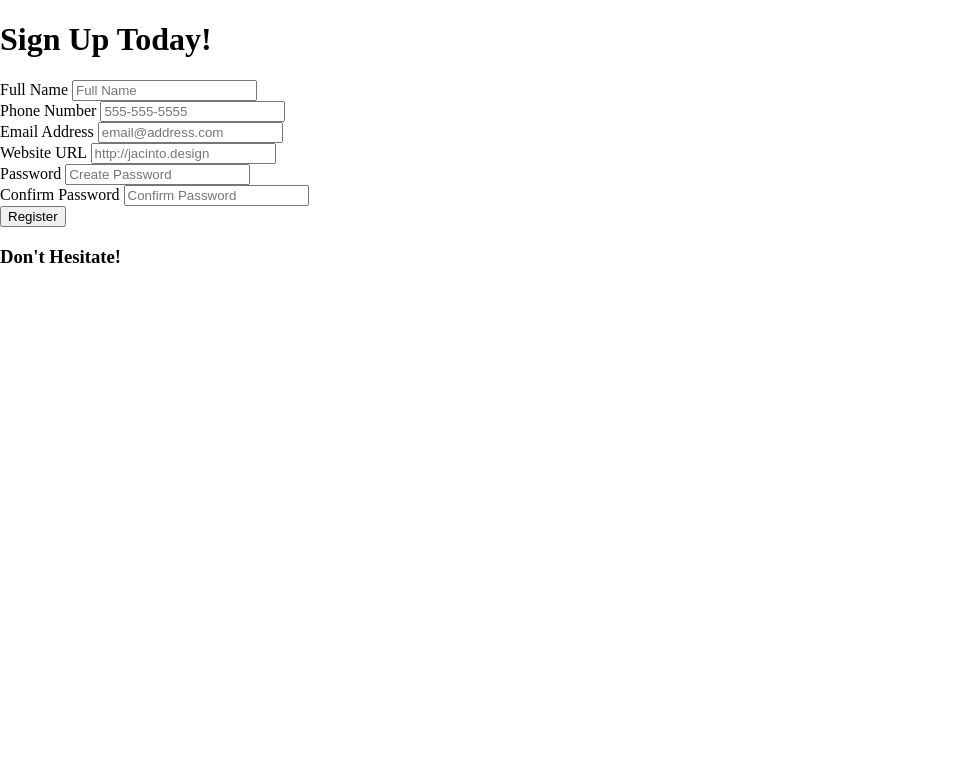
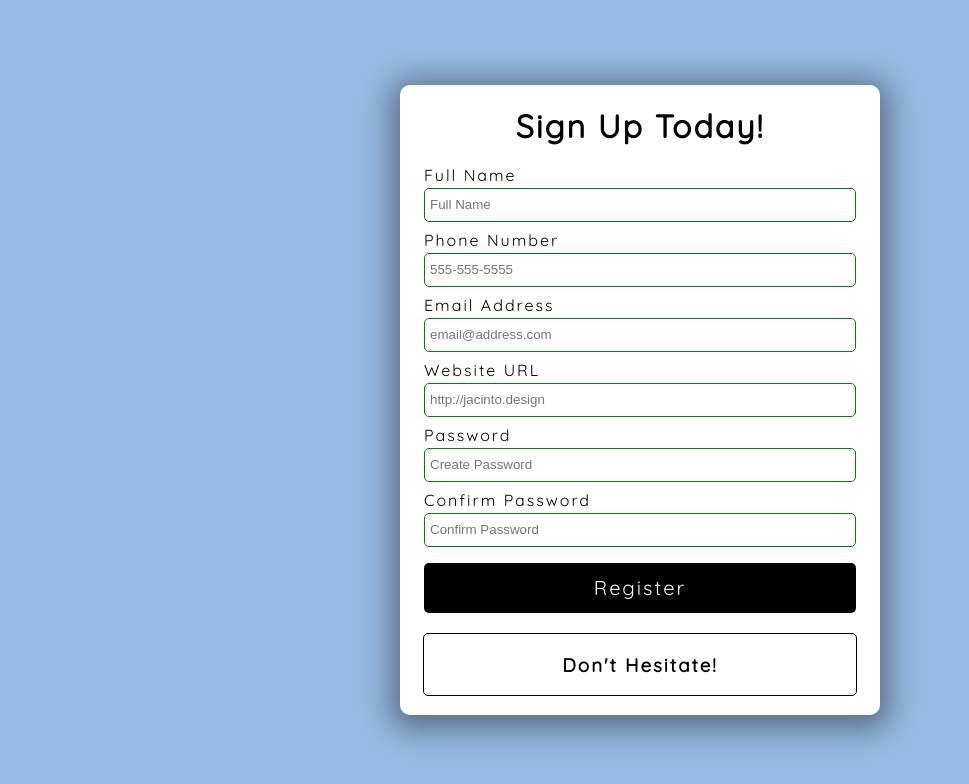
Before and after one commit to Hailey-04/form-validation, a plain HTML site: page index.html in a window 1280 px wide. Shown: the whole page, without its empty margins (0-969 px from the left). Drawn offline with Linux system fonts and the light colour scheme.

Commit message:
styling complete

```diff
--- a/style.css
+++ b/style.css
@@ -1,3 +1,4 @@
+@import url('https://fonts.googleapis.com/css2?family=Quicksand&display=swap');
 
 html {
   box-sizing: border-box;
@@ -6,4 +7,88 @@ html {
 body {
   margin: 0;
   min-height: 100vh;
+  font-family: Quicksand, sans-serif;
+  letter-spacing: 2px;
+  display: flex;
+  align-items: center;
+  justify-content: center;
+  background: #96bae3;
 }
+
+.container{
+  width: 480px;
+  height: 630px;
+  background: white;
+  display: flex;
+  flex-direction: column;
+  align-items: center;
+  border-radius: 10px;
+  box-shadow: 0 5px 30px 10px rgba(0, 0, 0, 0.4);
+}
+
+/* Form */
+
+form{
+  width: 90%;
+}
+
+.form-group{
+  height: 65px;
+}
+
+label{
+  position: relative;
+  bottom: 3px;
+}
+
+input{
+  width: 100%;
+  height: 34px;
+  padding: 5px;
+  border: 1px solid black;
+  border-radius: 5px;
+  outline: none;
+  box-sizing: border-box;
+  transition: all 0.3s;
+}
+
+input:valid{
+  border: 1px solid green;
+}
+
+input:invalid{
+  border: 1px solid red;
+}
+
+button{
+  cursor: pointer;
+  color: white;
+  background: black;
+  border: none;
+  border-radius: 5px;
+  height: 50px;
+  width: 100%;
+  font-family: Quicksand, sans-serif;
+  font-size: 20px;
+  letter-spacing: 2px;
+  margin-top: 5px;
+}
+
+button:hover{
+  filter: brightness(200%);
+  background: rgb(25, 25, 25);
+}
+
+button:focus{
+  outline: none;
+}
+
+.message-container{
+  border: 1px solid black;
+  border-radius: 5px;
+  width: 90%;
+  margin-top: 20px;
+  display: flex;
+  justify-content: center;
+  color: black;
+}
```
